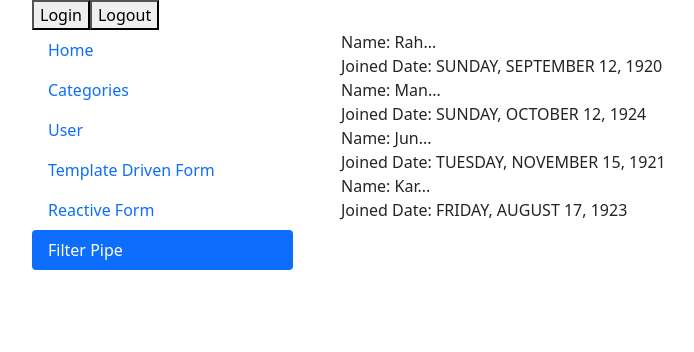
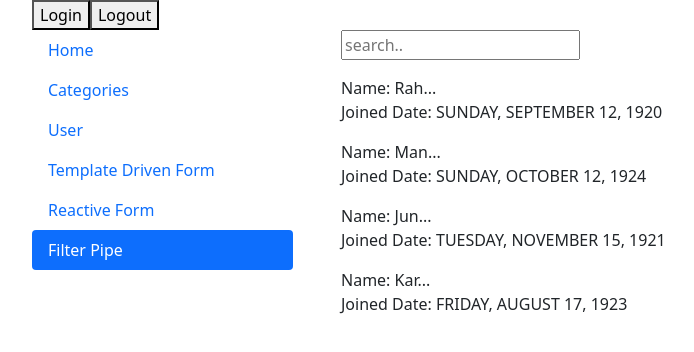
Before and after one commit to Patwalrahul3/angular-routing, an Angular app: page /filterpipe in a window 1280 px wide. Shown: the top 352 px of the page, without its empty margins (50-744 px from the left). Built offline with nearby package versions, Linux system fonts and the light colour scheme.

Commit message:
filtered list of data using pipe

```diff
--- a/src/app/app.module.ts
+++ b/src/app/app.module.ts
@@ -19,6 +19,7 @@ import { TemplateFormComponent } from './template-form/template-form.component';
 import { ReactiveComponent } from './reactive/reactive.component';
 import { FilterpipeComponent } from './filterpipe/filterpipe.component';
 import { ShortenPipe } from './pipe/shorten.pipe';
+import { SearchfilterPipe } from './pipe/searchfilter.pipe';
 
 
 @NgModule({
@@ -33,7 +34,8 @@ import { ShortenPipe } from './pipe/shorten.pipe';
     TemplateFormComponent,
     ReactiveComponent,
     FilterpipeComponent,
-    ShortenPipe
+    ShortenPipe,
+    SearchfilterPipe
   ],
   imports: [
     BrowserModule,
--- a/src/app/filterpipe/filterpipe.component.html
+++ b/src/app/filterpipe/filterpipe.component.html
@@ -1,7 +1,13 @@
 <div class="container">
-    <div class="rox">
+    <div class="row">
         <div class="col-md-12">
-            <div *ngFor="let user of users">
+            <input type="text" placeholder="search.." [(ngModel)]="filteredString" />
+        </div>
+    </div>
+
+    <div class="row">
+        <div class="col-md-12">
+            <div *ngFor="let user of users | searchfilter:filteredString" class="my-3" >
             <div>Name: {{user.name | shorten:3  }}</div>
             <div>Joined Date: {{user.joinedDate | date : 'fullDate' | uppercase}}</div>
             </div>
--- a/src/app/filterpipe/filterpipe.component.ts
+++ b/src/app/filterpipe/filterpipe.component.ts
@@ -6,7 +6,7 @@ import { Component } from '@angular/core';
   styleUrls: ['./filterpipe.component.css']
 })
 export class FilterpipeComponent {
-
+  filteredString : string = "";
   users = [
     {name: 'Rahul', joinedDate: new Date(15,2, 2023)},
     {name: 'Manish', joinedDate: new Date(19,3, 2022)},
--- /dev/null
+++ b/src/app/pipe/searchfilter.pipe.ts
@@ -0,0 +1,25 @@
+import { Pipe, PipeTransform } from '@angular/core';
+
+@Pipe({
+  name: 'searchfilter'
+})
+export class SearchfilterPipe implements PipeTransform {
+
+  transform(value: any , filteredString: string ) {
+
+    if(value.length == 0 || filteredString == ''){
+      return value;
+    }
+
+    const users = [];
+    for(const user of value){
+      if(user['name'] == filteredString){
+        users.push(user)
+      }
+
+    }
+
+    return users;
+  }
+
+}
```
